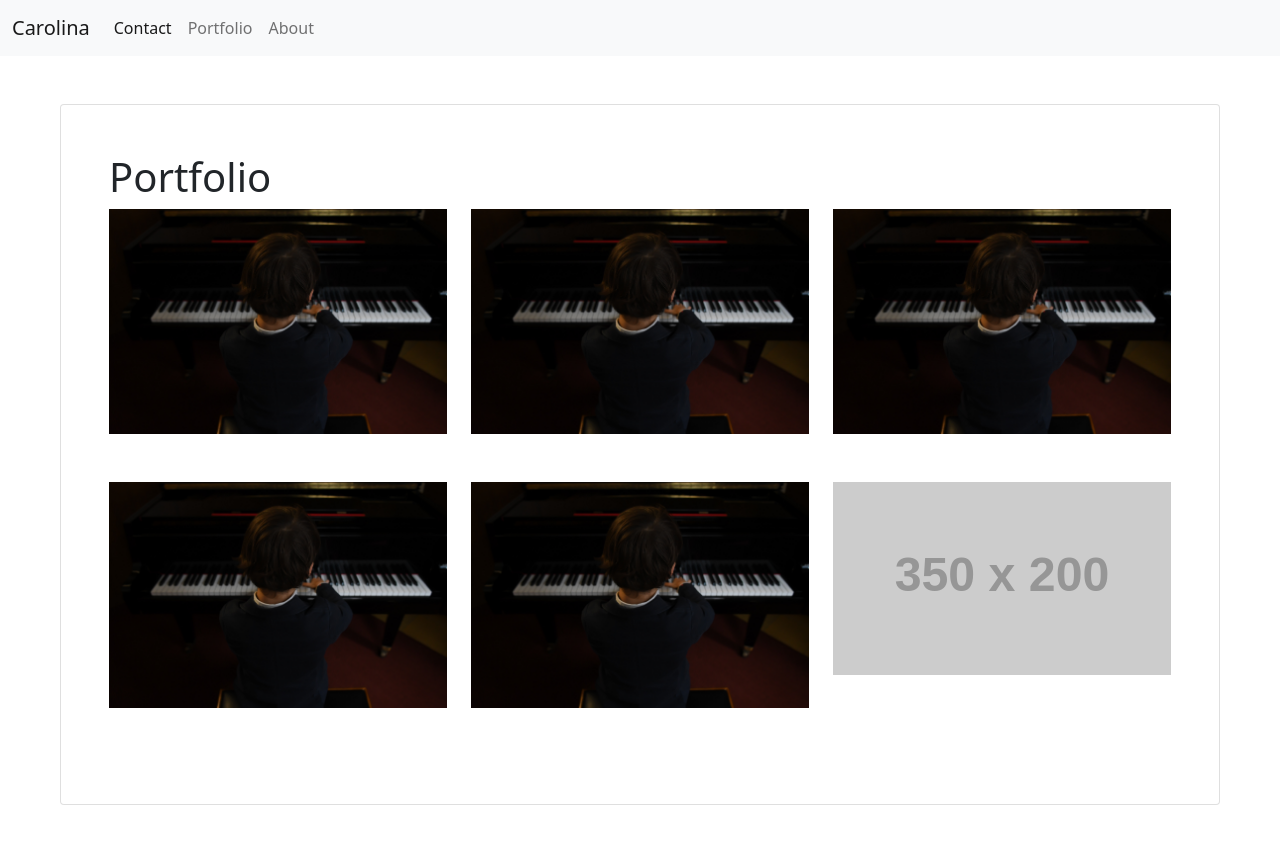
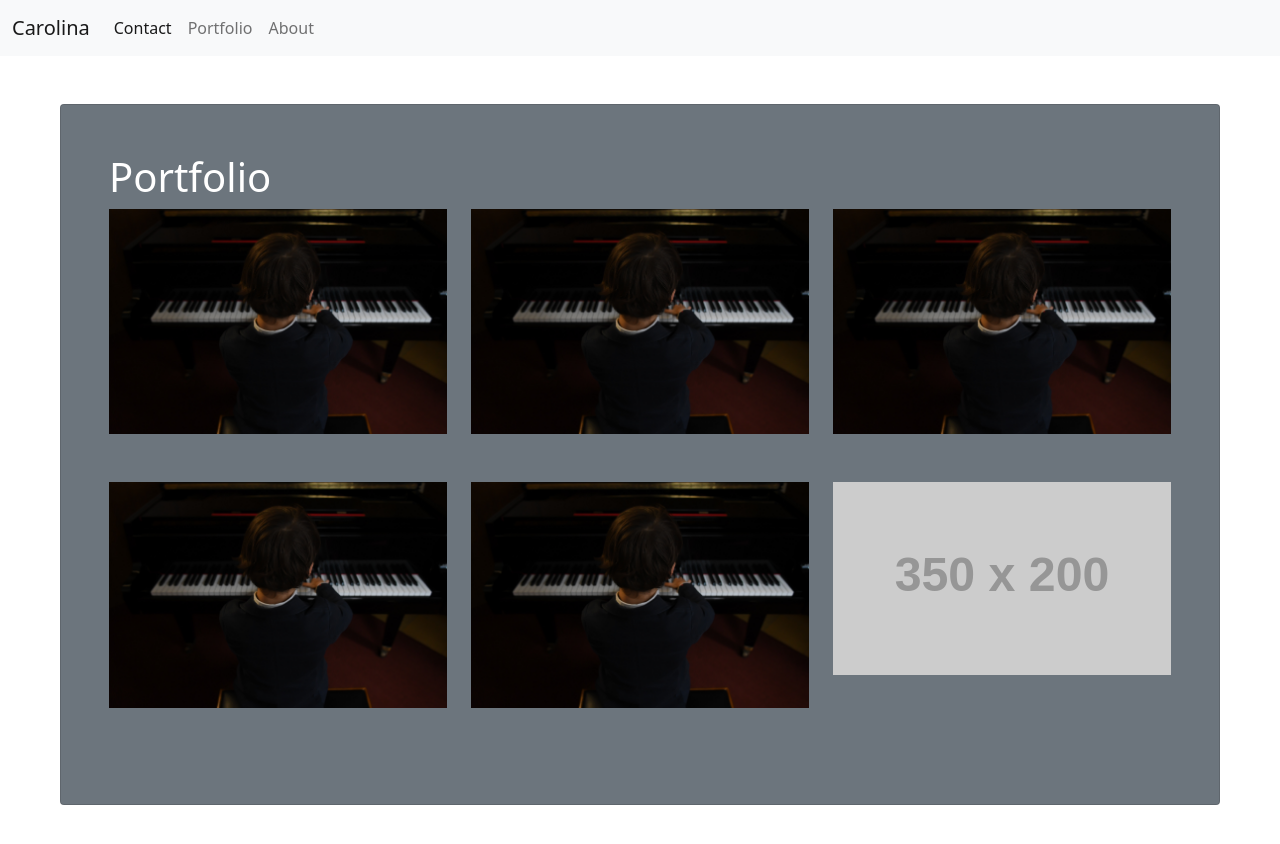
Before and after one commit to crizk-crizk/MyPortfolio, a plain HTML site: page portfolio.html in a window 1280 px wide. Drawn offline with nearby package versions, Linux system fonts and the light colour scheme; placeholder pictures from the web are drawn by us.

Commit message:
added a background color to the card in portfolio

```diff
--- a/portfolio.html
+++ b/portfolio.html
@@ -39,8 +39,8 @@
 
     <!-- Images Grid -->
     <div class='container-fluid'>
-      <div class="card m-5 p-5">
-      <h1>Portfolio</h1>
+      <div class="card m-5 p-5 bg-secondary">
+      <h1 class="text-white">Portfolio</h1>
       <div class='row'>
           <div class='col-md-6 col-lg-4 pb-5'><img src="piano.jpg" alt=""></div>
           <div class='col-md-6 col-lg-4 pb-5'><img src="piano.jpg" alt=""></div>
```
